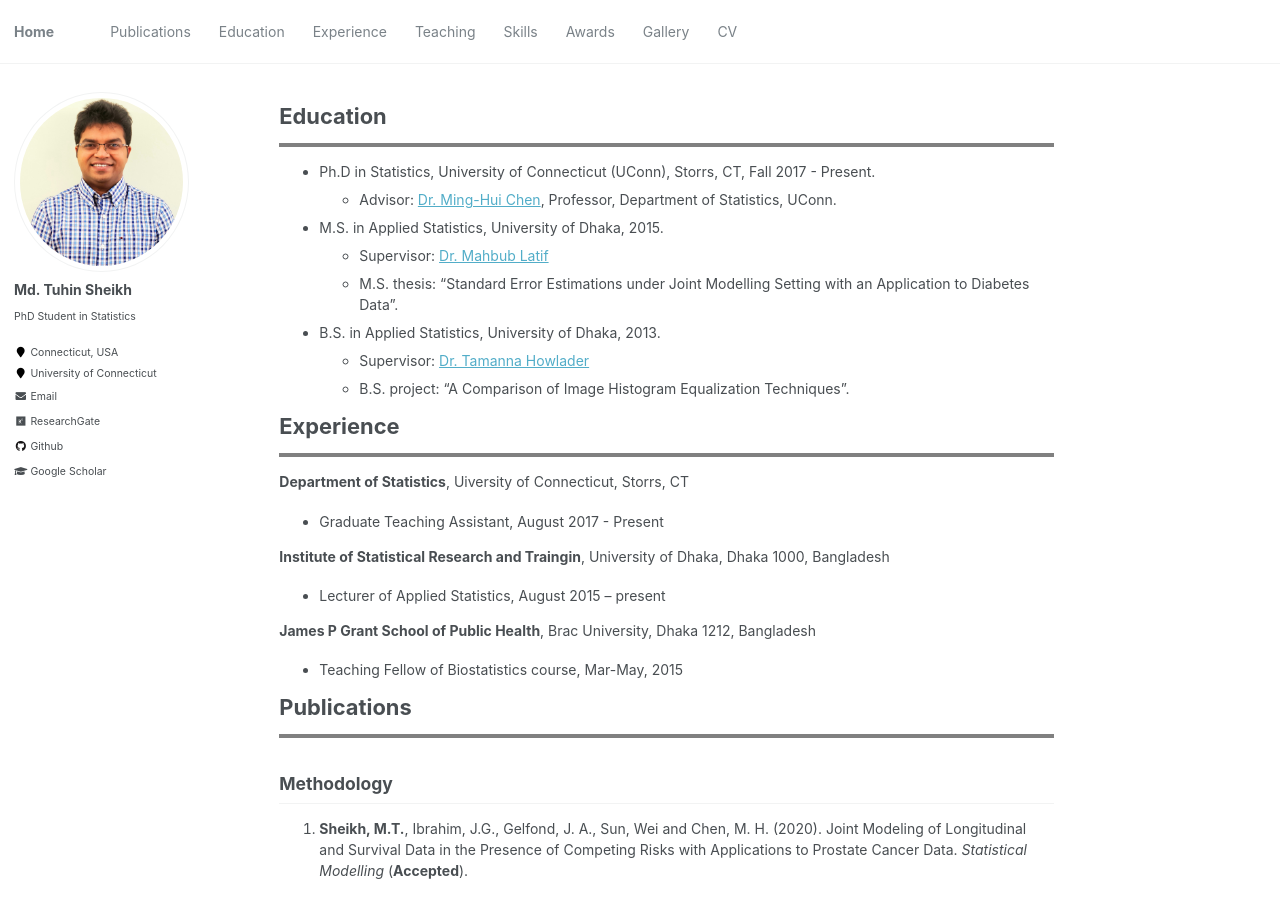
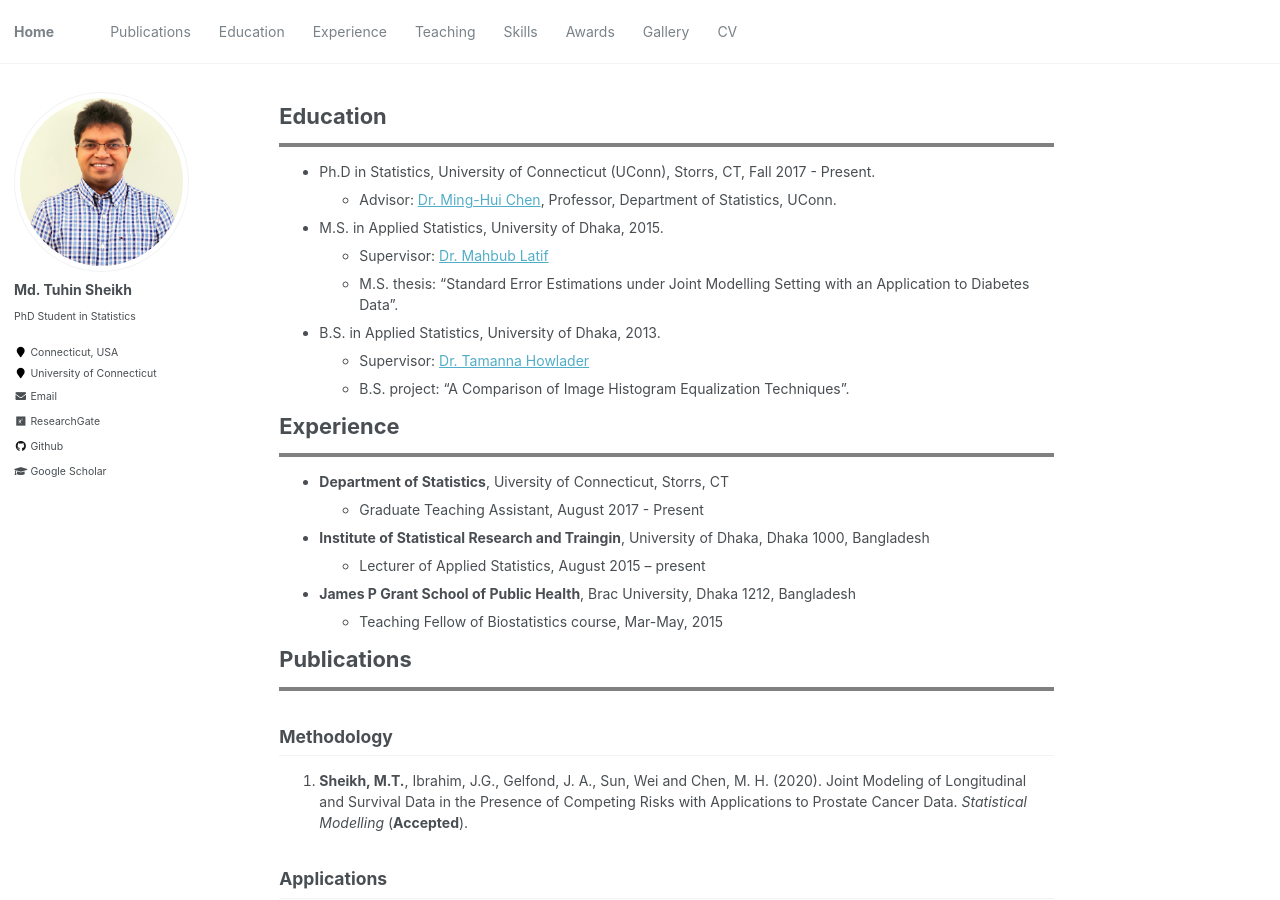
Before and after one commit to mdtuhinsheikh/mdtuhinsheikh.github.io, a Jekyll site: the page built from _pages/cv.md, in a window 1280 px wide and 900 px high. Built offline with Jekyll 4.4.1, drawn with Linux system fonts in a browser that asks for light colours; formulas are drawn with MathJax 3.

Commit message:
Update cv.md

```diff
--- a/_pages/cv.md
+++ b/_pages/cv.md
@@ -28,17 +28,15 @@ Experience
 ======
 <hr style="border:2px solid gray">
 
-**Department of Statistics**, Uiversity of Connecticut, Storrs, CT
+* **Department of Statistics**, Uiversity of Connecticut, Storrs, CT
+  - Graduate Teaching Assistant, August 2017 - Present
 
-* Graduate Teaching Assistant, August 2017 - Present
+* **Institute of Statistical Research and Traingin**, University of Dhaka, Dhaka 1000, Bangladesh
+  - Lecturer of Applied Statistics, August 2015 -- present
 
-**Institute of Statistical Research and Traingin**, University of Dhaka, Dhaka 1000, Bangladesh
+* **James P Grant School of Public Health**, Brac University, Dhaka 1212, Bangladesh
+  - Teaching Fellow of Biostatistics course, Mar-May, 2015
 
-* Lecturer of Applied Statistics, August 2015 -- present
-
-**James P Grant School of Public Health**, Brac University, Dhaka 1212, Bangladesh
-
-* Teaching Fellow of Biostatistics course, Mar-May, 2015
 
 Publications
 ======
```
